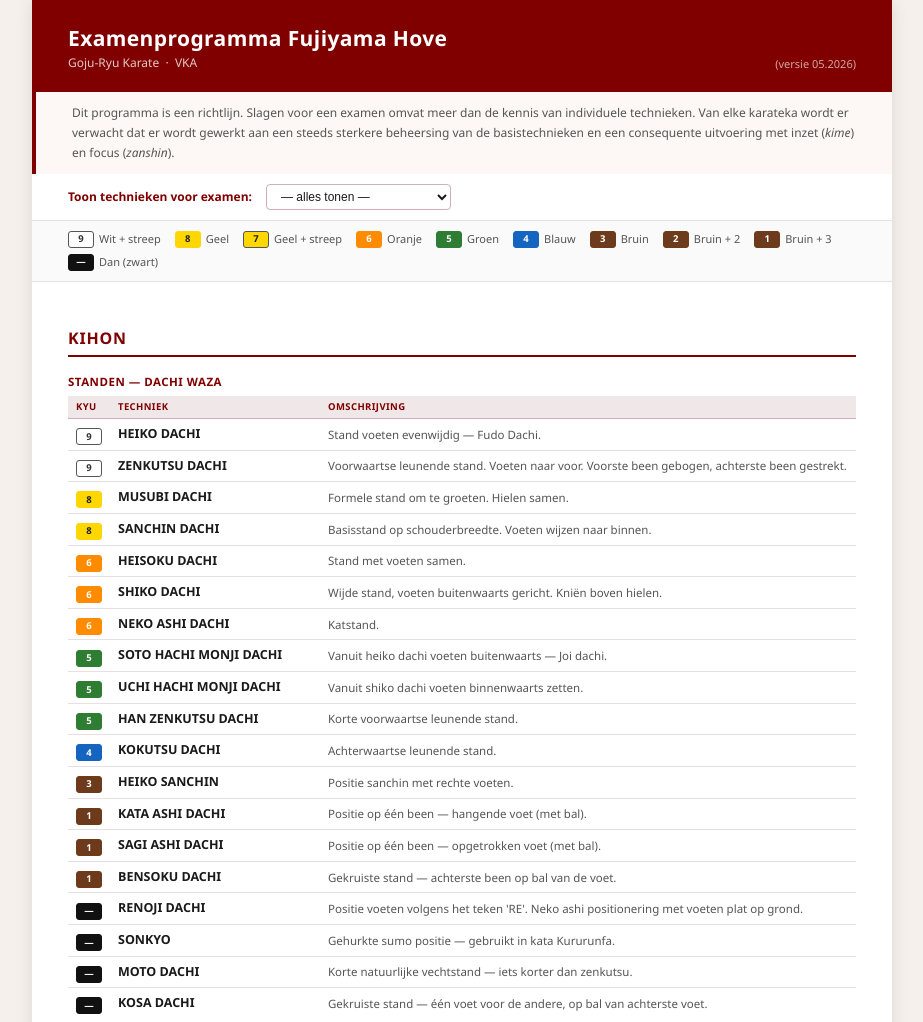
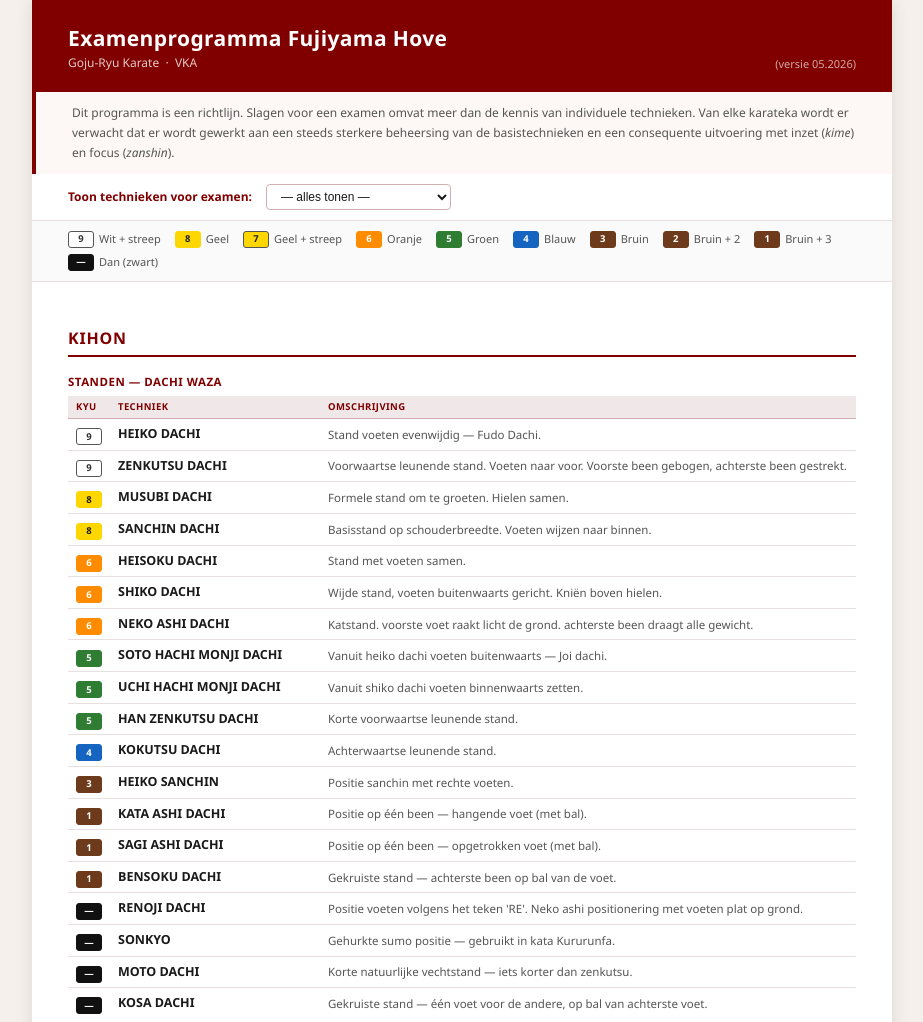
Before and after one commit to damagalis/fujiquiz, a website: page programma.html in a window 1280 px wide. Shown: the top 1022 px of the page, without its empty margins (178-1101 px from the left). Drawn offline with Linux system fonts and the light colour scheme.

Commit message:
programma verfijning

```diff
--- a/programma.html
+++ b/programma.html
@@ -342,7 +342,7 @@ footer {
     <tr data-kyu="8"><td class="kc"><span class="kb k8">8</span></td><td class="tn">SANCHIN DACHI</td><td class="td">Basisstand op schouderbreedte. Voeten wijzen naar binnen.</td></tr>
     <tr data-kyu="6"><td class="kc"><span class="kb k6">6</span></td><td class="tn">HEISOKU DACHI</td><td class="td">Stand met voeten samen.</td></tr>
     <tr data-kyu="6"><td class="kc"><span class="kb k6">6</span></td><td class="tn">SHIKO DACHI</td><td class="td">Wijde stand, voeten buitenwaarts gericht. Kniën boven hielen.</td></tr>
-    <tr data-kyu="6"><td class="kc"><span class="kb k6">6</span></td><td class="tn">NEKO ASHI DACHI</td><td class="td">Katstand.</td></tr>
+    <tr data-kyu="6"><td class="kc"><span class="kb k6">6</span></td><td class="tn">NEKO ASHI DACHI</td><td class="td">Katstand. voorste voet raakt licht de grond. achterste been draagt alle gewicht.</td></tr>
     <tr data-kyu="5"><td class="kc"><span class="kb k5">5</span></td><td class="tn">SOTO HACHI MONJI DACHI</td><td class="td">Vanuit heiko dachi voeten buitenwaarts — Joi dachi.</td></tr>
     <tr data-kyu="5"><td class="kc"><span class="kb k5">5</span></td><td class="tn">UCHI HACHI MONJI DACHI</td><td class="td">Vanuit shiko dachi voeten binnenwaarts zetten.</td></tr>
     <tr data-kyu="5"><td class="kc"><span class="kb k5">5</span></td><td class="tn">HAN ZENKUTSU DACHI</td><td class="td">Korte voorwaartse leunende stand.</td></tr>
```
